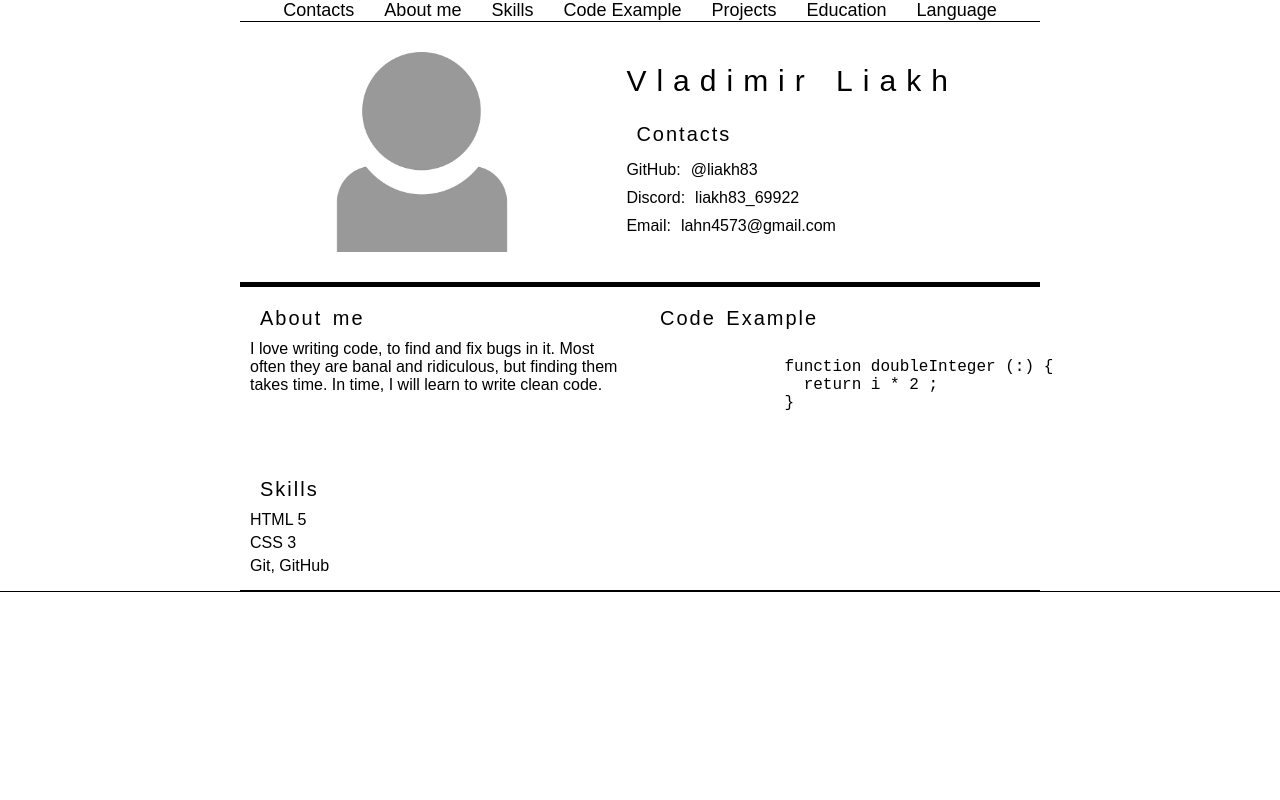
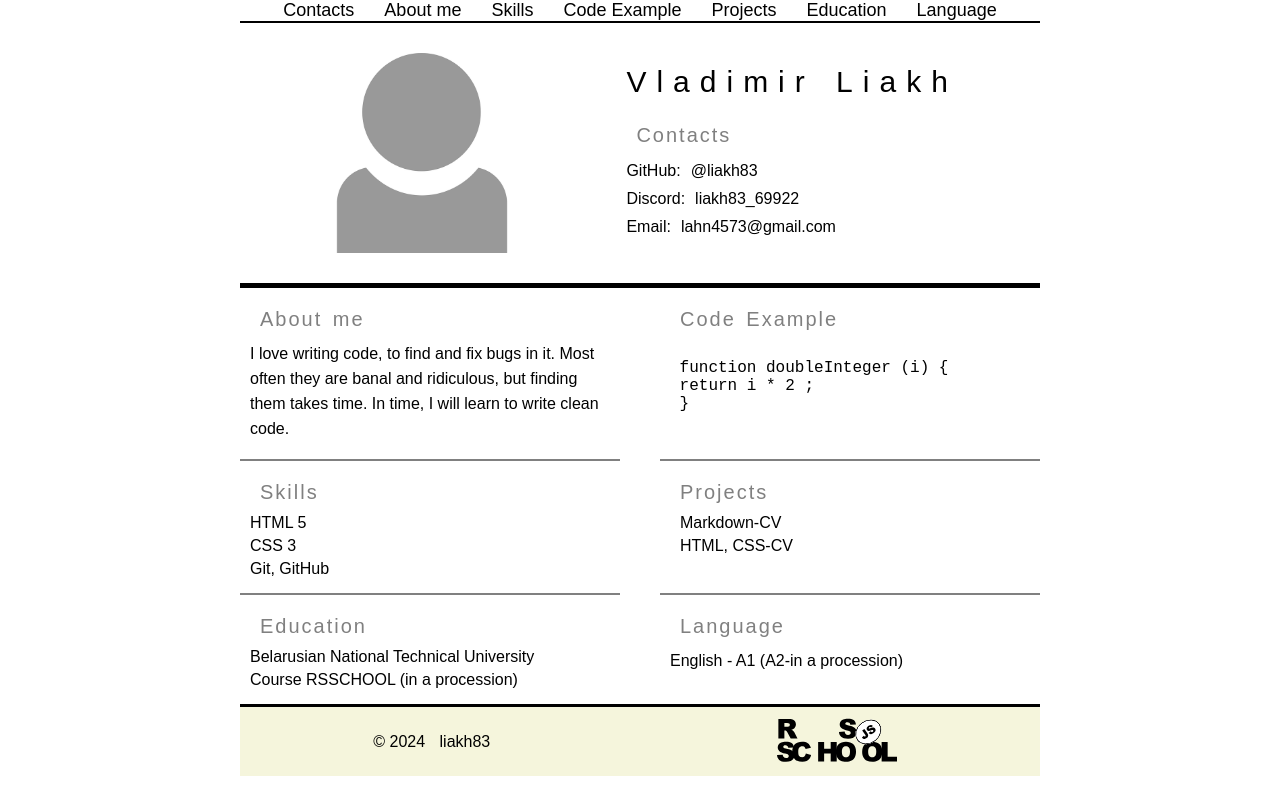
Before and after one commit to liakh83/rsschool-cv, a plain HTML site: page index.html in a window 1280 px wide. Drawn offline with Linux system fonts and the light colour scheme.

Commit message:
feat: add code in html and css files

```diff
--- a/index.html
+++ b/index.html
@@ -49,14 +49,12 @@
           <h2 class="title-2">Code Example</h2>
           <pre class="code">
             <code>
-              function doubleInteger (:) {
+ function doubleInteger (i) {
  return i * 2 ;
  }
             </code>
           </pre>
         </section>
-
-
         <section class="section" id="skills">
           <h2 class="title-2">Skills</h2>
           <ul class="list">
@@ -65,8 +63,37 @@
             <li class="list-item">Git, GitHub</li>
           </ul>
         </section>
+        <section class="section" id="projects">
+          <h2 class="title-2">Projects</h2>
+          <ul class="list">
+            <li class="list-item"><a href="https://liakh83.github.io/rsschool-cv/cv" class="contact-link">Markdown-CV</a></li>
+            <li class="list-item"><a href="https://liakh83.github.io/rsschool-cv/" class="contact-link">HTML, CSS-CV</a></li>
+          </ul>
+        </section>
+        <section class="section section-border" id="education">
+          <h2 class="title-2">Education</h2>
+         <ul class="list">
+          <li class="list-item">Belarusian National Technical University</li>
+          <li class="list-item">Course RSSCHOOL (in a procession)</li>
+         </ul>
+        </section>
+        <section class="section section-border" id="language">
+          <h2 class="title-2">Language</h2>
+          <p>English - A1 (A2-in a procession)</p>
+        </section>
       </div>
     </main>
-    <footer class="footer"></footer>
+    <footer>
+    <div class="container footer-wrapper">
+      <div>
+        <p>© 2024
+          <a href="https://github.com/liakh83" class="contact-link">liakh83</a>
+        </p>
+      </div>
+      <a href="https://rs.school/courses/javascript-preschool-ru" class="contact-link">
+        <img src="assets/img/rsschool-logo.svg" alt="rsschool-logo" width="120" height="45" >
+      </a>
+    </div>
+  </footer>
 </body>
 </html>
--- a/style.css
+++ b/style.css
@@ -32,11 +32,6 @@ body {
 .container {
   max-width: 800px;
   margin: 0 auto;
-  border-bottom: 1px solid black;
-}
-
-.footer {
-  border-top: 1px solid black;
 }
 
 .nav-list {
@@ -44,6 +39,7 @@ body {
   justify-content: center;
   align-items: center;
   list-style: none;
+  border-bottom: 2px solid black;
 }
 
 .nav-link {
@@ -85,7 +81,6 @@ body {
   flex-direction: column;
   justify-content: center;
   align-content: center;
-
 }
 
 .title-1 {
@@ -99,11 +94,11 @@ body {
 
 .title-2 {
   font-size: 20px;
-  font-weight: 300;
+  font-weight: 500;
   padding: 10px;
   letter-spacing: 2px;
   word-spacing: 3px;
-
+  color: gray;
 }
 
 .list {
@@ -123,12 +118,12 @@ body {
 
 .item {
   padding: 5px 0;
-
 }
 
 .section {
-  width: 50%;
+  width: calc(50% - 20px);
   padding: 10px;
+  border-bottom: 2px solid grey;
 }
 
 .list-item {
@@ -136,6 +131,22 @@ body {
 }
 
 .code {
- padding: 0;
- margin: 0;
+  padding: 0;
+  margin: 0;
 }
+
+.footer-wrapper {
+  display: flex;
+  justify-content: space-around;
+  align-items: center;
+  background-color: beige;
+  border-top: 3px solid black ;
+}
+
+p {
+  line-height: 25px;
+}
+
+.section-border {
+  border-bottom: 0;
+}
```
Also changed, not shown: assets/img/rsschool-logo.svg (added). Lines whose indentation alone changed are shown as unchanged.
